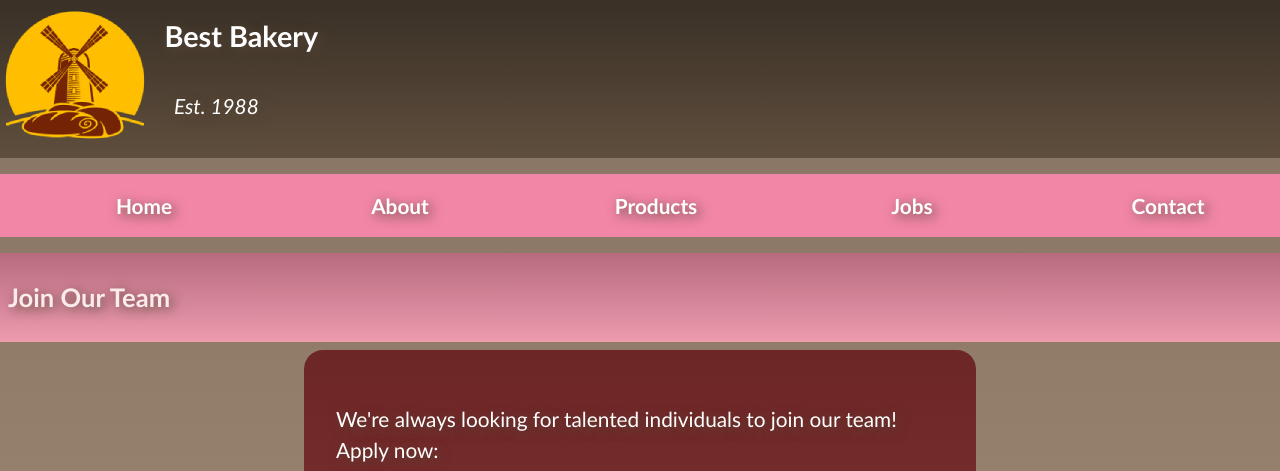
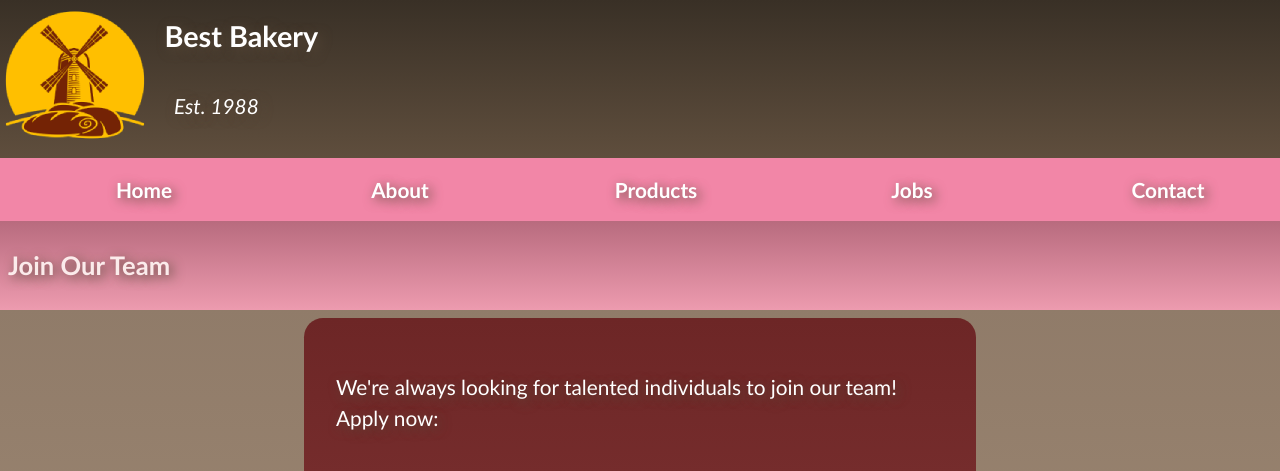
Before and after one commit to ImpendingKataclysm/bakery_website, a Django app: template main_site/templates/jobs.html in a window 1280 px wide. Shown: the top 471 px of that part. Run offline with Django 3.2, Linux system fonts and the light colour scheme; the template is opened without the code that fills it, so the values that code supplies are empty; the page is wider than the window, and the part outside it is not shown.

Commit message:
Removed margins around nav menu elements

```diff
--- a/main_site/static/css/main.css
+++ b/main_site/static/css/main.css
@@ -81,6 +81,7 @@ nav.show {
 nav ul {
     list-style-type: none;
     padding: 0;
+    margin: 0;
 }
 
 nav li {
```
